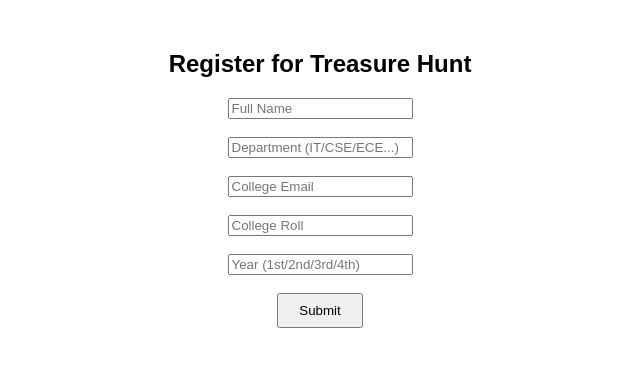
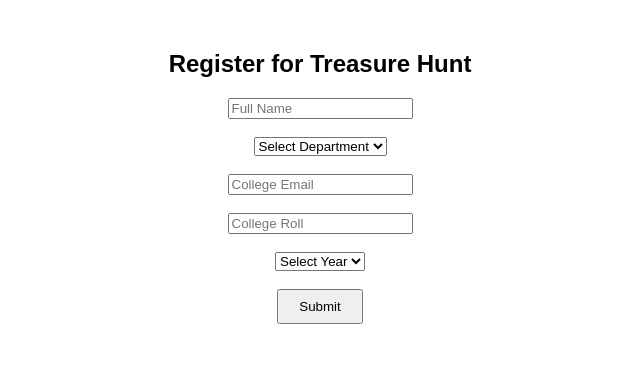
Before and after one commit to SMitra05/treasurehunt, a Next.js app: page /register in a window 1280 px wide. Shown: the top 366 px of the page, without its empty margins (320-960 px from the left). Built offline with nearby package versions, Linux system fonts and the light colour scheme.

Commit message:
Replace input fields with dropdowns for department and year

```diff
--- a/app/register/page.tsx
+++ b/app/register/page.tsx
@@ -36,13 +36,23 @@ fontFamily: "Arial"
     />
     <br /><br />
 
-    <input
-      placeholder="Department (IT/CSE/ECE...)"
+    {/* Department Dropdown */}
+    <select
       required
       onChange={(e) =>
         setForm({ ...form, department: e.target.value })
       }
-    />
+    >
+      <option value="">Select Department</option>
+      <option value="IT">IT</option>
+      <option value="CSE">CSE</option>
+      <option value="ECE">ECE</option>
+      <option value="EE">EE</option>
+      <option value="AIML">AIML</option>
+      <option value="BCA">BCA</option>
+      <option value="MCA">MCA</option>
+      <option value="MTech">MTech</option>
+    </select>
     <br /><br />
 
     <input
@@ -63,13 +73,19 @@ fontFamily: "Arial"
     />
     <br /><br />
 
-    <input
-      placeholder="Year (1st/2nd/3rd/4th)"
+    {/* Year Dropdown */}
+    <select
       required
       onChange={(e) =>
         setForm({ ...form, year: e.target.value })
       }
-    />
+    >
+      <option value="">Select Year</option>
+      <option value="1st">1st Year</option>
+      <option value="2nd">2nd Year</option>
+      <option value="3rd">3rd Year</option>
+      <option value="4th">4th Year</option>
+    </select>
     <br /><br />
 
     <button
```
